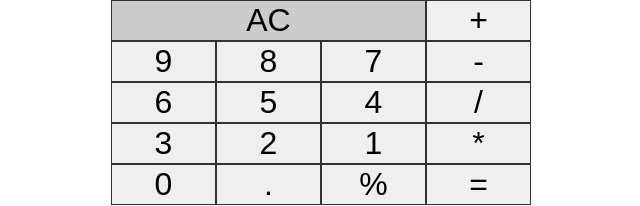
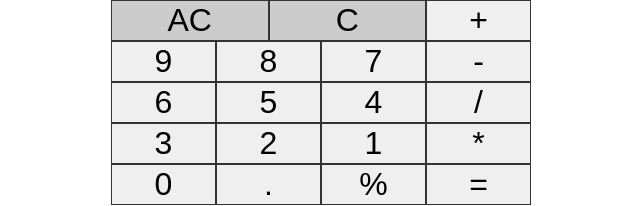
Before and after one commit to i3onilha/calulator-gitflow, a React (Create React App) app: page / in a window 1280 px wide. Shown: the top 206 px of the page, without its empty margins (319-959 px from the left). Built offline with nearby package versions, Linux system fonts and the light colour scheme.

Commit message:
[feature] Adds C button

```diff
--- a/src/App.js
+++ b/src/App.js
@@ -18,10 +18,16 @@ function App() {
       <div className="show-input">{input}</div>
       <div className="modifiers subgrid">
         <button
+          onClick={() => setInput("0")}
+          value=""
+        >
+          AC
+        </button>
+        <button
           onClick={() => setInput("")}
           value=""
         >
-          AC
+          C
         </button>
       </div>
       <div className="digits flex">
--- a/src/index.css
+++ b/src/index.css
@@ -54,6 +54,11 @@ button {
   font-size: 2rem;
 }
 
+.modifiers {
+  grid-auto-flow: column;
+  grid-auto-columns: 1fr;
+}
+
 .digits {
   display: flex;
   flex-wrap: wrap;
```
